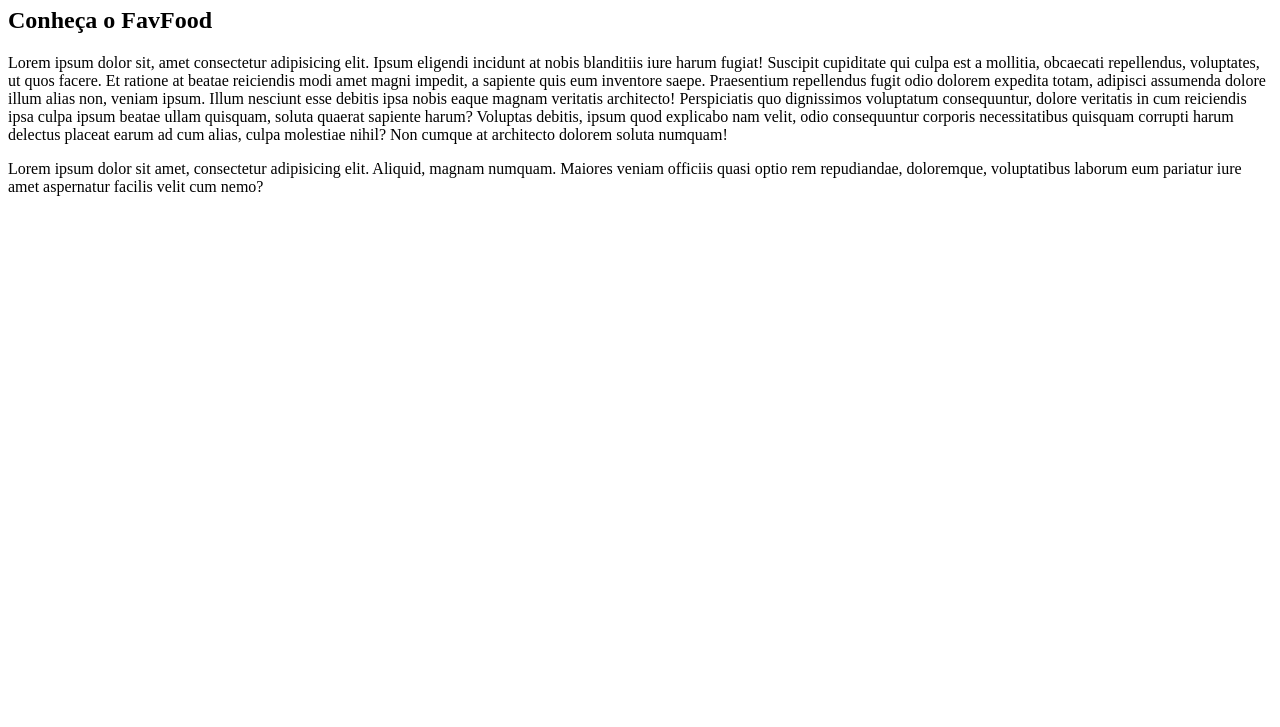
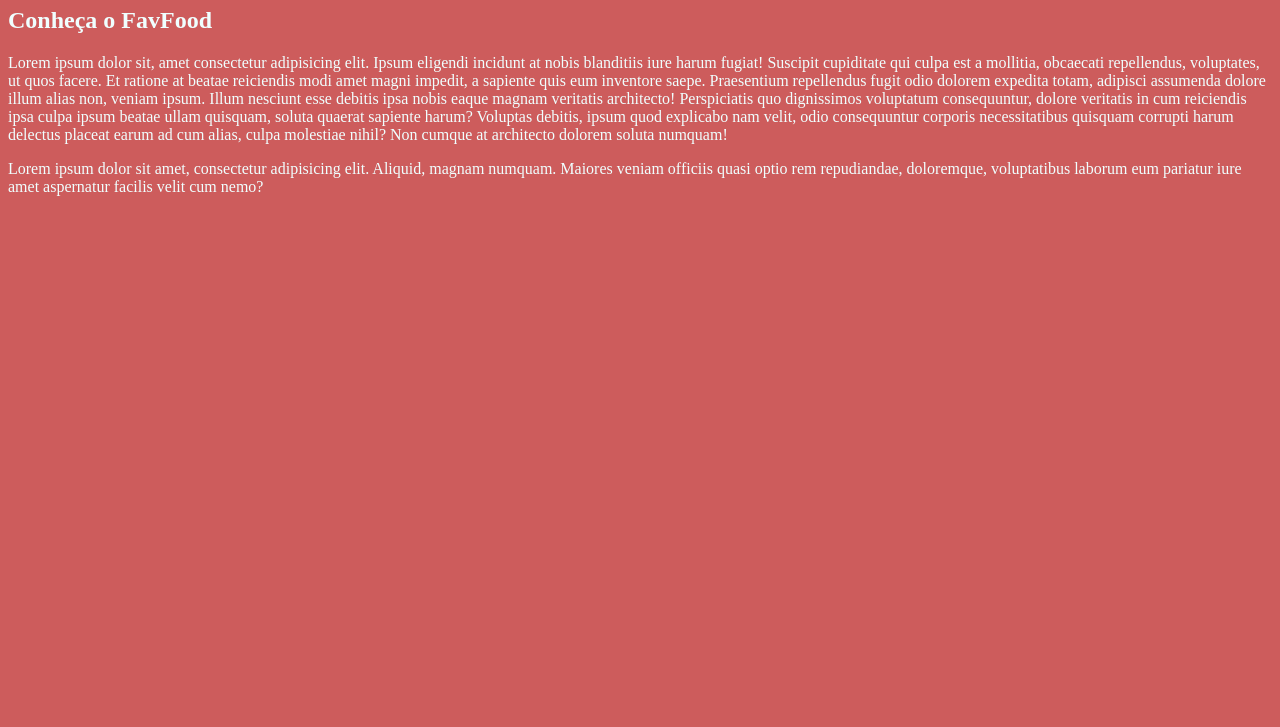
Before and after one commit to e104Dev/fav-food-app, a plain HTML site: page index.html in a window 1280 px wide. Shown: the part 73-800 px from the top of the page. Drawn offline with Linux system fonts and the light colour scheme.

Commit message:
Segunda Versão do FavFood App

```diff
--- a/css/style.css
+++ b/css/style.css
@@ -0,0 +1,4 @@
+body {
+    background-color: indianred;
+    color: azure;
+}
--- a/index.html
+++ b/index.html
@@ -6,6 +6,7 @@
     <meta http-equiv="X-UA-Compatible" content="IE=edge">
     <meta name="viewport" content="width=device-width, initial-scale=1.0">
     <title>FavFood App</title>
+    <link rel="stylesheet" href="css/style.css">
 </head>
 
 <body>
```
